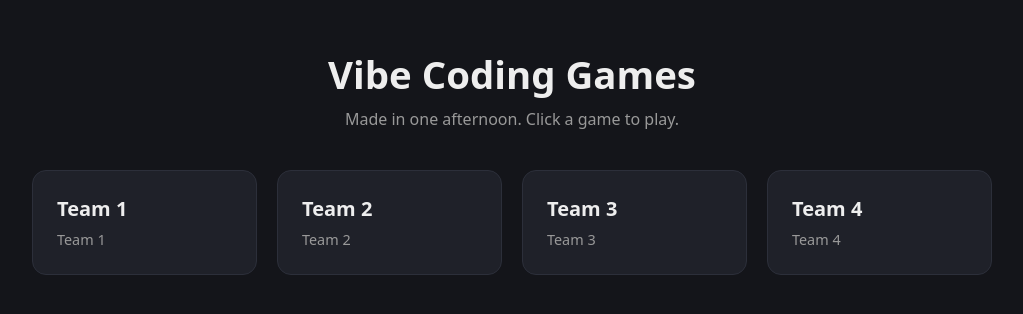
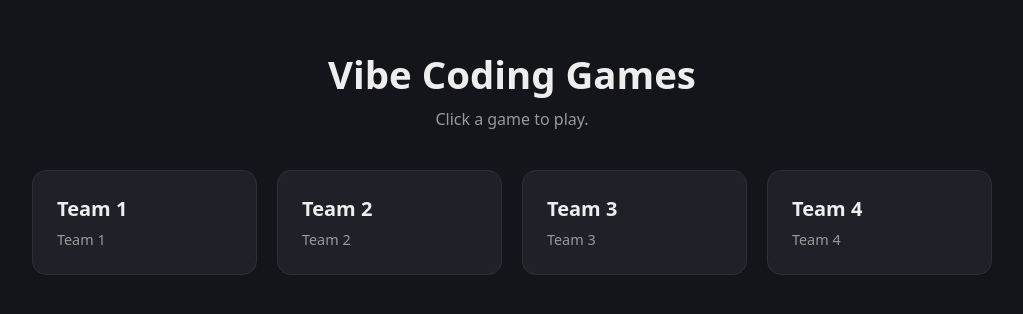
Before and after one commit to MelvinWolf/KreaCoder, a plain HTML site: page index.html in a window 1280 px wide. Shown: the whole page, without its empty margins (128-1151 px from the left). Drawn offline with Linux system fonts and the light colour scheme.

Commit message:
German README, ask for team size, drop time-span assumptions
Co-Authored-By: Claude Opus 5.5 <noreply@anthropic.com>
Claude-Session: https://claude.ai/code/session_019m6UZXYtugXyFNjVmm24gG

```diff
--- a/index.html
+++ b/index.html
@@ -32,7 +32,7 @@
 </head>
 <body>
   <h1>Vibe Coding Games</h1>
-  <p class="sub">Made in one afternoon. Click a game to play.</p>
+  <p class="sub">Click a game to play.</p>
   <div class="grid" id="grid"></div>
 
   <script src="games.js"></script>
```
Also changed, not shown: 7 other files.
